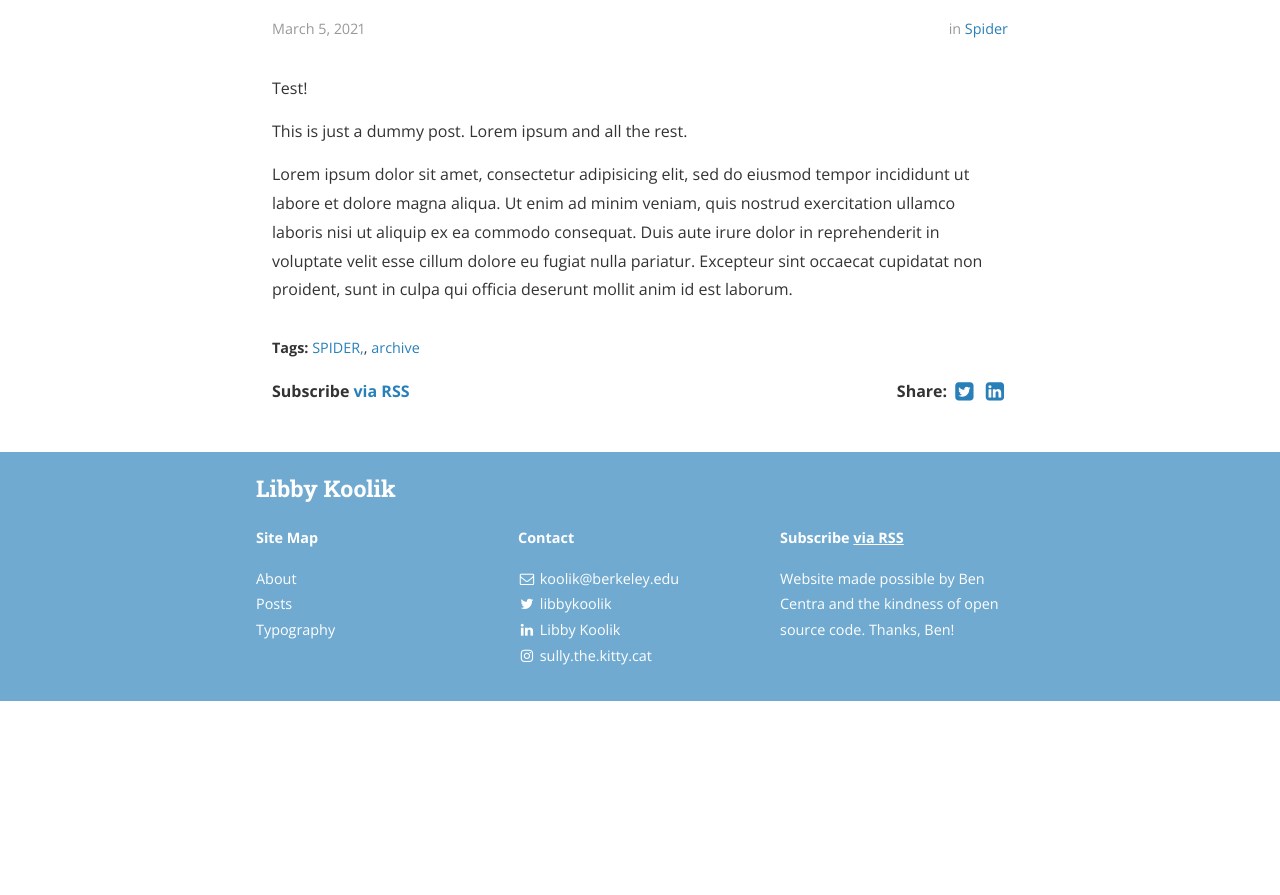
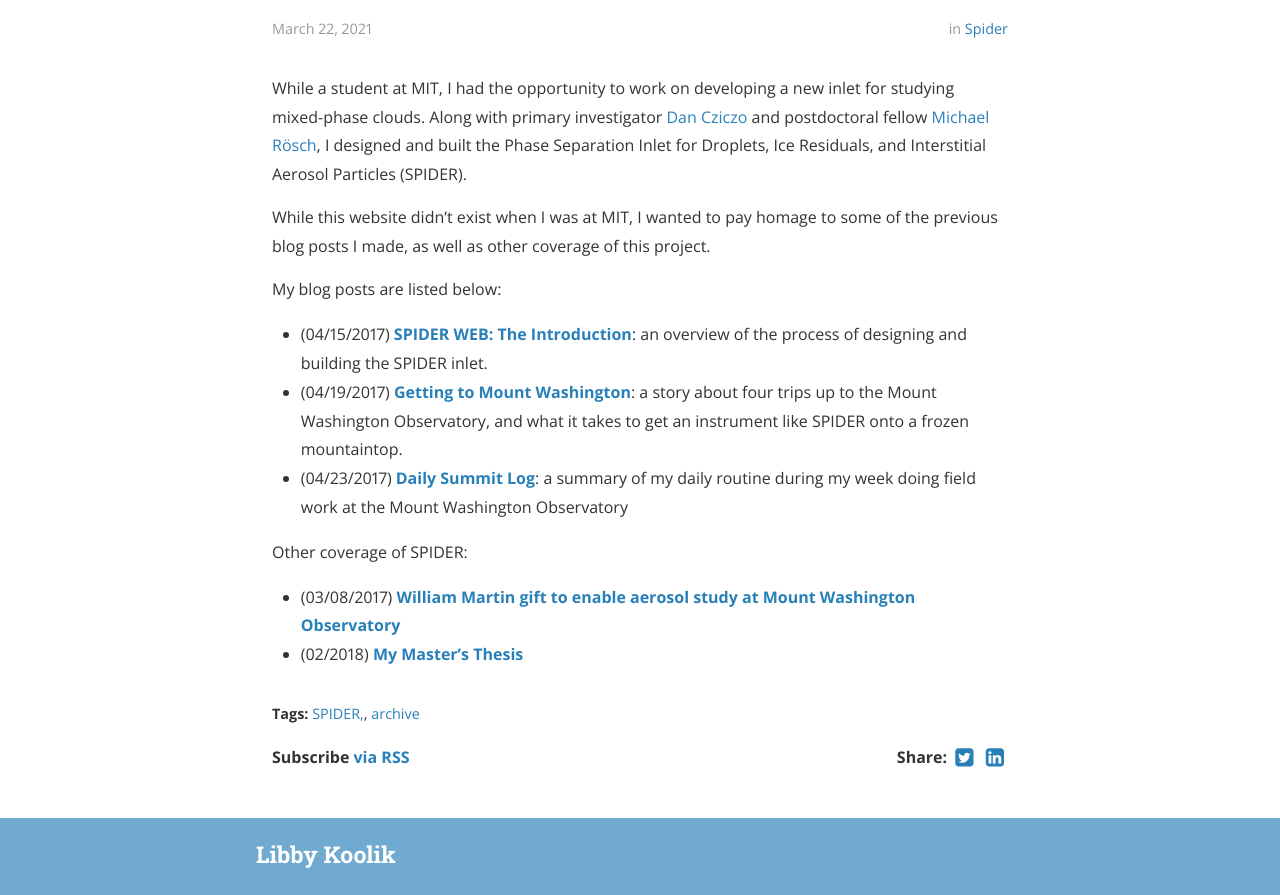
Before and after one commit to lkoolik/lkoolik.github.io, a Jekyll site: the page built from _posts/2022-03-05-some-old-blog-posts.md, in a window 1280 px wide and 1400 px high. Shown: the part 505-1400 px from the top of the window. Built offline with Jekyll 4.4.1, drawn with Linux system fonts in a browser that asks for light colours; nearby versions of some CDN libraries.

Commit message:
Update 2022-03-05-some-old-blog-posts.md

```diff
--- a/_posts/2022-03-05-some-old-blog-posts.md
+++ b/_posts/2022-03-05-some-old-blog-posts.md
@@ -1,20 +1,22 @@
 ---
 layout: post
 title:  "Some Old Blog Posts"
-date:   2021-03-05 08:43:59
+date:   2021-03-22 08:43:59
 author: Libby Koolik
 categories: SPIDER
 tags:	SPIDER, archive
 cover:  "/assets/instacode.png"
 ---
 
-Test!
+While a student at MIT, I had the opportunity to work on developing a new inlet for studying mixed-phase clouds. Along with primary investigator [Dan Cziczo](https://www.eaps.purdue.edu/people/profile/djcziczo.html) and postdoctoral fellow [Michael Rösch](https://iac.ethz.ch/people-iac/person-detail.html?persid=244090), I designed and built the Phase Separation Inlet for Droplets, Ice Residuals, and Interstitial Aerosol Particles (SPIDER).
 
-This is just a dummy post. Lorem ipsum and all the rest.
+While this website didn't exist when I was at MIT, I wanted to pay homage to some of the previous blog posts I made, as well as other coverage of this project.
 
-Lorem ipsum dolor sit amet, consectetur adipisicing elit, sed do eiusmod
-tempor incididunt ut labore et dolore magna aliqua. Ut enim ad minim veniam,
-quis nostrud exercitation ullamco laboris nisi ut aliquip ex ea commodo
-consequat. Duis aute irure dolor in reprehenderit in voluptate velit esse
-cillum dolore eu fugiat nulla pariatur. Excepteur sint occaecat cupidatat non
-proident, sunt in culpa qui officia deserunt mollit anim id est laborum.
+My blog posts are listed below:
+* (04/15/2017) **[SPIDER WEB: The Introduction](https://medium.com/@lpkoolik/spider-web-the-introduction-3bb7e7e7bdfe)**: an overview of the process of designing and building the SPIDER inlet.
+* (04/19/2017) **[Getting to Mount Washington](https://medium.com/@lpkoolik/getting-to-mount-washington-cf522e7586a0)**:  a story about four trips up to the Mount Washington Observatory, and what it takes to get an instrument like SPIDER onto a frozen mountaintop.
+* (04/23/2017) **[Daily Summit Log](https://medium.com/@lpkoolik/daily-summit-log-ec52a9f73227)**: a summary of my daily routine during my week doing field work at the Mount Washington Observatory
+
+Other coverage of SPIDER:
+* (03/08/2017) **[William Martin gift to enable aerosol study at Mount Washington Observatory](https://eapsweb.mit.edu/news/2017/william-martin-gift-enable-aerosol-study-mount-washington-observatory)**
+* (02/2018) **[My Master's Thesis](https://dspace.mit.edu/handle/1721.1/115782)**
```
